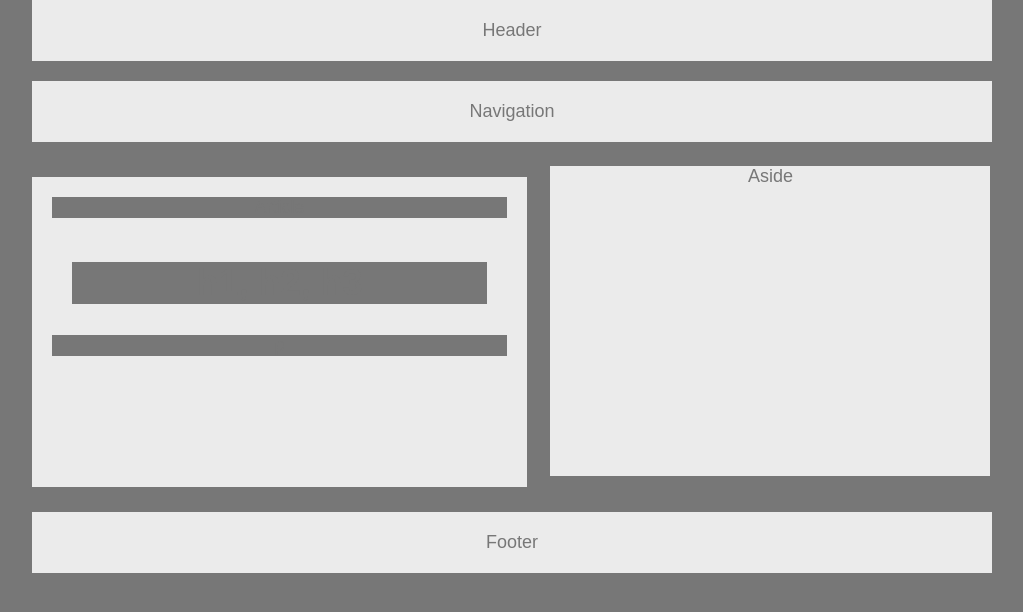
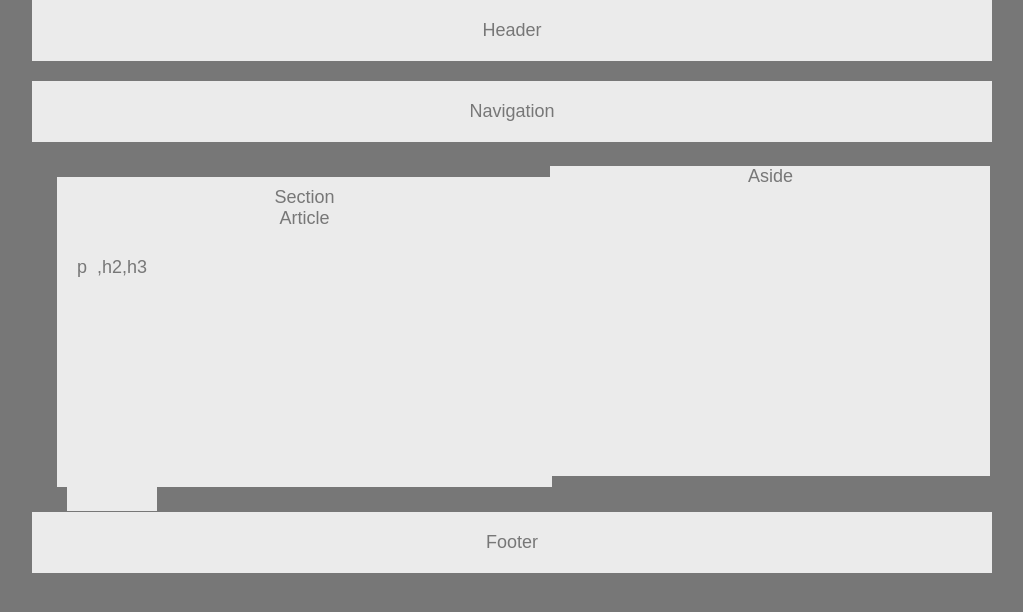
Before and after one commit to jamesssd/HW-Wirefram, a plain HTML site: page index.html in a window 1280 px wide. Shown: the whole page, without its empty margins (128-1151 px from the left). Drawn offline with Linux system fonts and the light colour scheme.

Commit message:
UpdatedFinal

```diff
--- a/index.html
+++ b/index.html
@@ -12,16 +12,18 @@
 
         <div class="navigation">Navigation</div>
 
-        <div class="section">
-            <div class="article">Article</div>
+        <div class="section"> Section
+            <br>
+            Article
+            <p>h1,h2,h3<p>
 
-            <div class="h1"><h1>h1, h2, h3</h1></div>
+            <p>p</p>
 
-            <div class="p"><p>p</p></div>
         </div>
 
         <div class="aside">Aside</div>
 
         <div class="footer">Footer</div>
+
     </body>
 </html>
--- a/style.css
+++ b/style.css
@@ -28,8 +28,8 @@ body {
 
 .section {
     background: #ebebeb;
-    padding: 20px;
-    margin: 25px auto;
+    padding: 10px;
+    margin: 25px;
     float: left;
     width: 495px;
     height: 310px;
@@ -40,23 +40,18 @@ article {
     background: #777;
     color: #ebebeb;
     height: 55%;
-    margin: 25px 10px;
-    padding: 30px 10px;
+    margin: 25px;
+    padding: 10px;
     width: 70%;
 }
 
-.h1 {
+p {
     color: #777;
     background: #ebebeb;
     height: 33%;
-    margin: 10px;
     padding: 10px;
-}
+    position: absolute;
 
-.p {
-    color: #777;
-    background: #ebebeb;
-    height: 33%;
 }
 .aside {
     background-color: #ebebeb;
@@ -78,7 +73,3 @@ article {
     clear: both;
     top: 80%;
 }
-
-.clearfix {
-	overflow: auto;
-}
```
